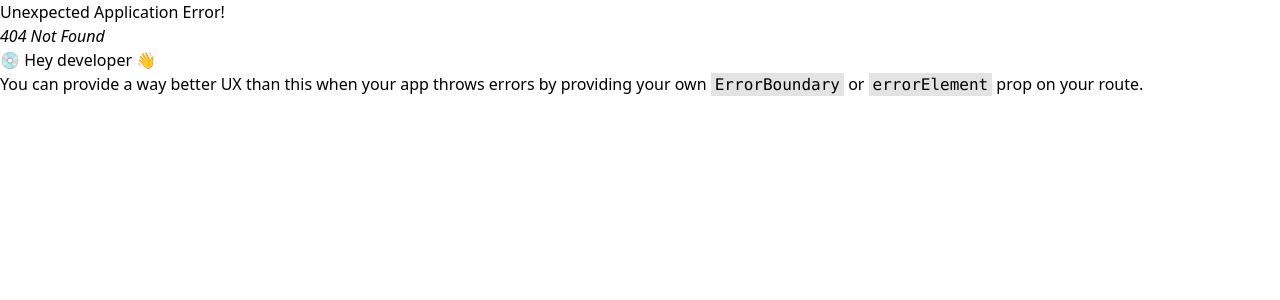
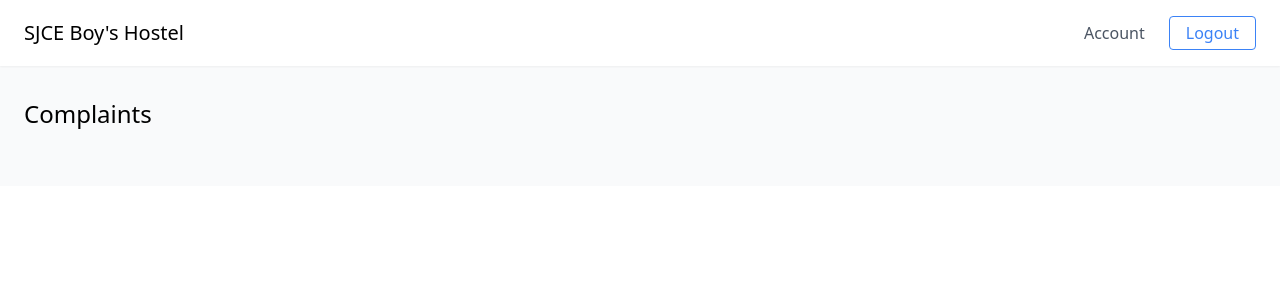
Before and after one commit to PRIME08012004/Hostel-gravience-system-, a React (Vite) app in the folder Frontend/: page /warden_dashboard in a window 1280 px wide. Before the commit this address had no page. Shown: the top 300 px of the page. Built offline with nearby package versions, Linux system fonts and the light colour scheme.

Commit message:
added warderndashboard route

```diff
--- a/Frontend/src/App.jsx
+++ b/Frontend/src/App.jsx
@@ -15,6 +15,7 @@ import Warden_Login from './components/Warden_Forms/Warden_Login'
 import StuProfile from './components/Dashboards/Student/StuProfile'
 import MyComplaints from './components/Dashboards/Student/MyComplaints'
 import Meal_Poll from './components/Dashboards/Student/Meal_Poll'
+import WarDash from './components/Dashboards/Warden/WarDash'
 
 const router = createBrowserRouter(
   createRoutesFromElements(
@@ -22,10 +23,11 @@ const router = createBrowserRouter(
       <Route path="/" element={<Index />} />
       <Route path="/features" element={<Features />} />
       <Route path="/features/TermsPage" element={<TermsPage />} />
-      <Route path='/RaiseComplaint' element={<RaiseComplaint/> } />
-      <Route path='/MyComplaints' element={<MyComplaints/> } />
+      <Route path='/RaiseComplaint' element={<RaiseComplaint />} />
+      <Route path='/MyComplaints' element={<MyComplaints />} />
       <Route path="/StudentProfile" element={<StuProfile />} />
-      <Route path='/Meal-Poll' element={<Meal_Poll/>} />
+      <Route path='/warden_dashboard' element={<WarDash/>}  />
+        <Route path='/Meal-Poll' element={<Meal_Poll />} />
         <Route path="/Login_signIn" element={<Login_signIn />}>
           <Route path="/Login_signIn/" element={<Login />} />
           <Route path="/Login_signIn/SignIn" element={<SignIn />} />
```
Lines whose indentation alone changed are shown as unchanged.
